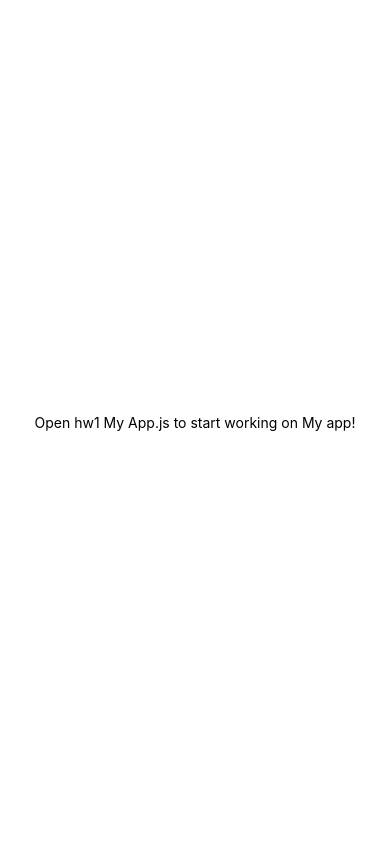
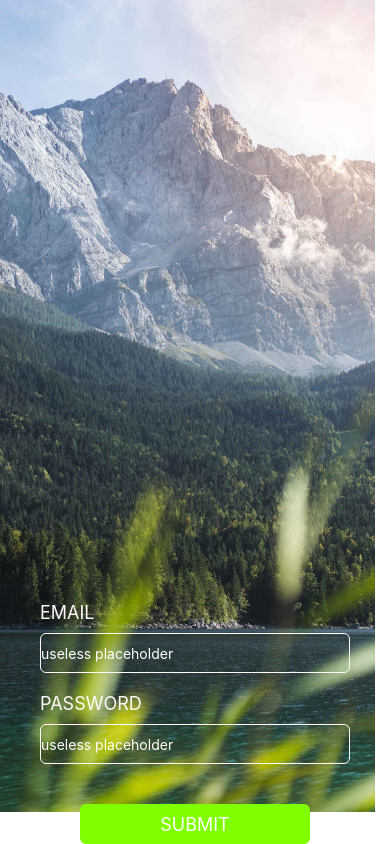
Before and after one commit to Mykola-Veres/my-react-native-hw, a React Native app: screen / in a window 390 px wide. Built offline with nearby package versions, Linux system fonts and the light colour scheme.

Commit message:
add-form

```diff
--- a/App.js
+++ b/App.js
@@ -1,11 +1,50 @@
 import { StatusBar } from "expo-status-bar";
-import { StyleSheet, Text, View } from "react-native";
+import {
+  ImageBackground,
+  StyleSheet,
+  Text,
+  View,
+  TextInput,
+  TouchableOpacity,
+} from "react-native";
 
 export default function App() {
   return (
     <View style={styles.container}>
-      <Text>Open hw1 My App.js to start working on My app!</Text>
-      <StatusBar style="auto" />
+      <ImageBackground
+        source={require("./screens/photo-BG.jpg")}
+        style={styles.image}
+      >
+        <StatusBar style="auto" />
+        <View style={styles.form}>
+          <View>
+            <Text style={styles.inputTitle}>EMAIL</Text>
+            <TextInput
+              style={styles.input}
+              textAlign="center"
+              // onChangeText={onChangeNumber}
+              // value={number}
+              placeholder="useless placeholder"
+              keyboardType="numeric"
+            />
+          </View>
+          <View style={{ marginTop: 20 }}>
+            <Text style={styles.inputTitle}>PASSWORD</Text>
+            <TextInput
+              style={styles.input}
+              textAlign="center"
+              // onChangeText={onChangeNumber}
+              // value={number}
+              placeholder="useless placeholder"
+              keyboardType="numeric"
+              secureTextEntry={true}
+            />
+          </View>
+          <TouchableOpacity activeOpacity={0.7} style={styles.btn}>
+            <Text style={styles.btnTitle}>SUBMIT</Text>
+          </TouchableOpacity>
+        </View>
+      </ImageBackground>
     </View>
   );
 }
@@ -14,7 +53,41 @@ const styles = StyleSheet.create({
   container: {
     flex: 1,
     backgroundColor: "#fff",
+  },
+  image: {
+    flex: 1,
+    justifyContent: "flex-end",
+    resizeMode: "cover",
+    // alignItems: "center",
+  },
+  input: {
+    borderWidth: 1,
+    borderColor: "#fffafa",
+    borderRadius: 6,
+
+    height: 40,
+    color: "#fff",
+  },
+  form: {
+    marginHorizontal: 40,
+  },
+  inputTitle: {
+    color: "#fffafa",
+    marginBottom: 10,
+    fontSize: 18,
+  },
+  btn: {
+    backgroundColor: "#7fff00",
+    color: "#7fff00",
+    height: 40,
+    borderRadius: 6,
+    marginTop: 40,
+    justifyContent: "center",
     alignItems: "center",
-    justifyContent: "center",
+    marginHorizontal: 40,
+  },
+  btnTitle: {
+    color: "#fffafa",
+    fontSize: 18,
   },
 });
```
Also changed, not shown: screens/photo-BG.jpg (added).
